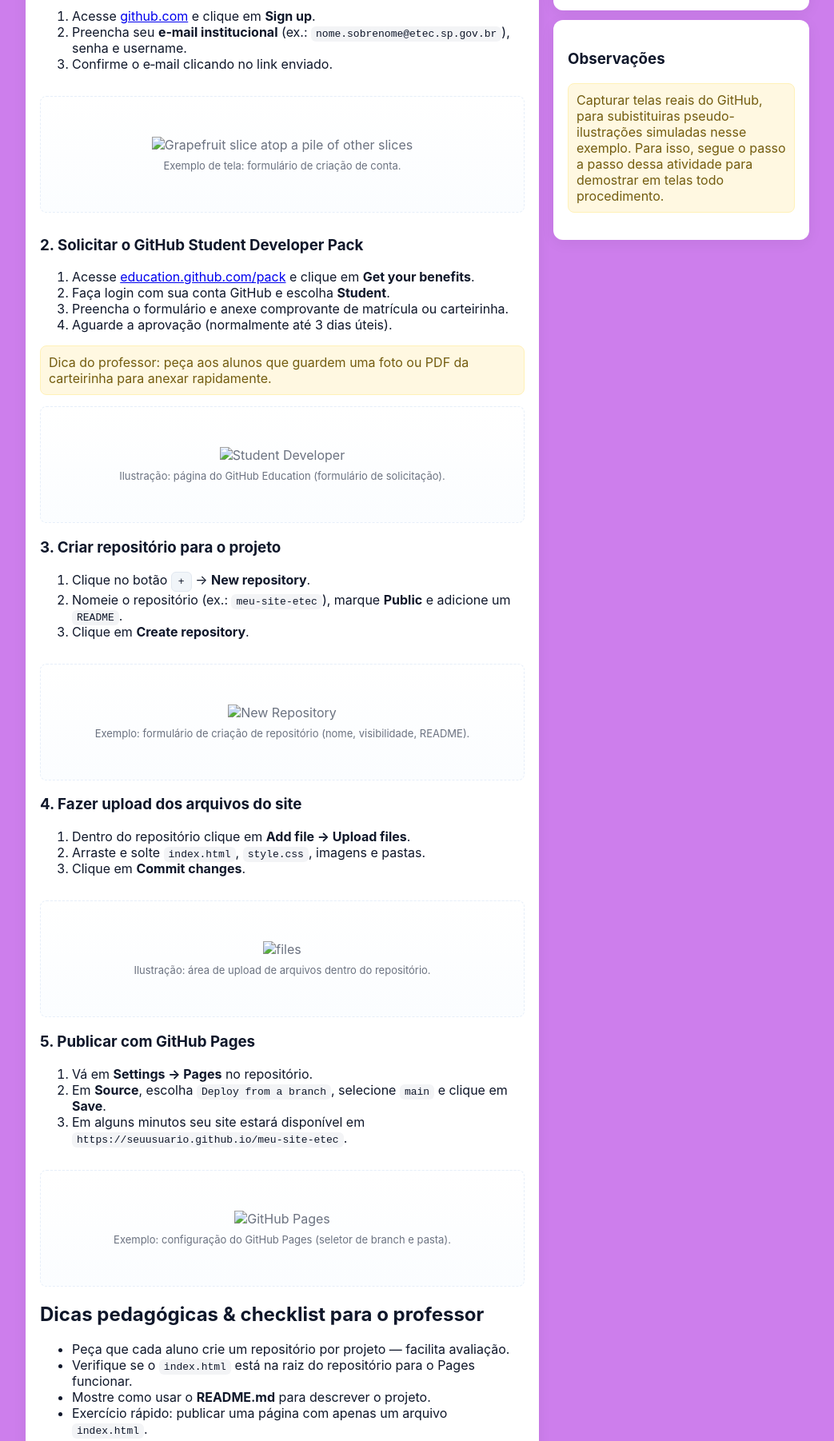
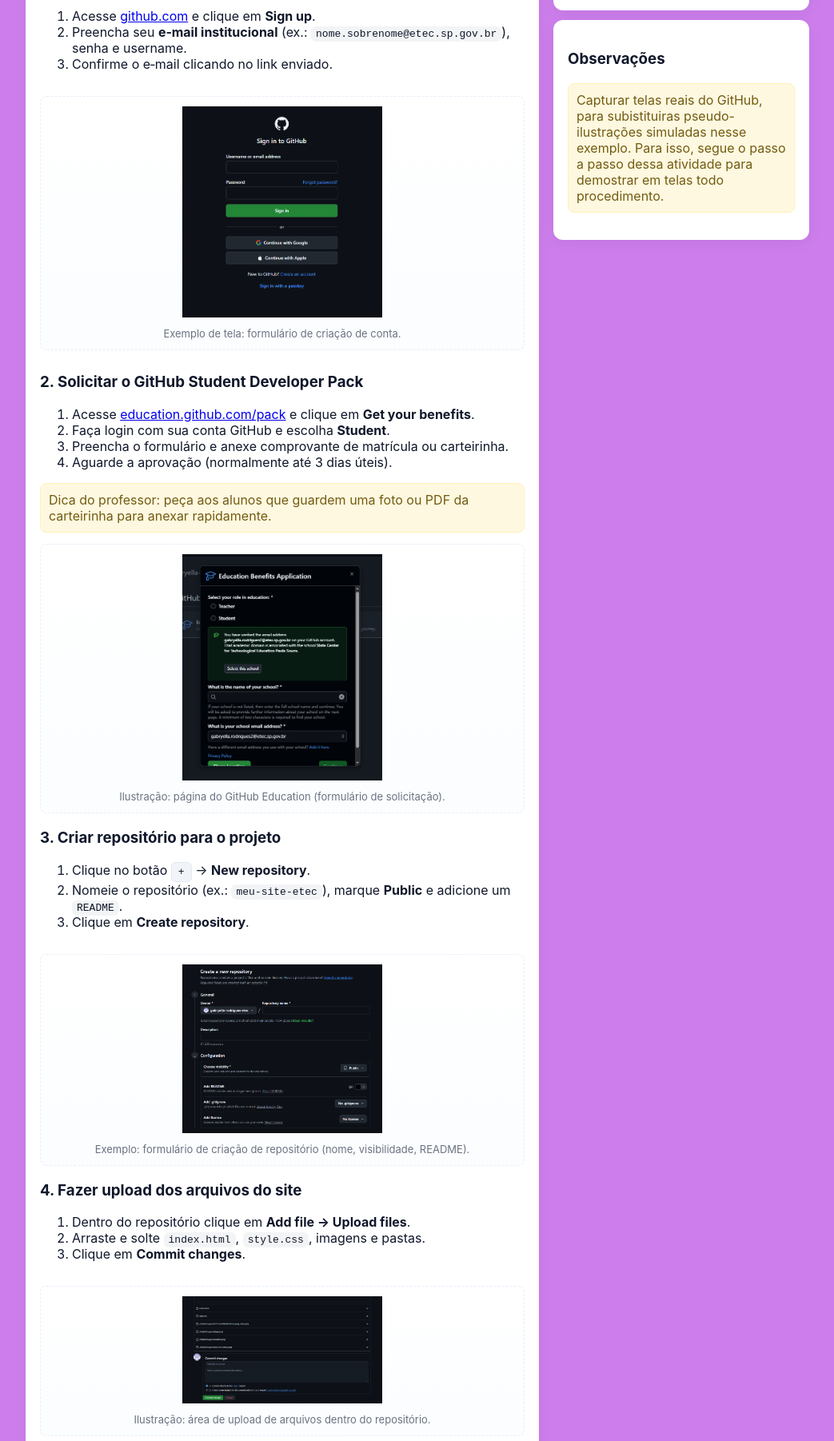
Before and after one commit to gabryella-rodrigues-etec/meu-site-etec, a plain HTML site: page index.html in a window 1280 px wide. Shown: the part 597-2399 px from the top of the page at 80% size, without its empty margins (118-1161 px from the left). Drawn offline with Linux system fonts and the light colour scheme.

Commit message:
Update index.html

```diff
--- a/index.html
+++ b/index.html
@@ -3,14 +3,14 @@
 <head>
     <meta charset="UTF-8">
     <meta name="viewport" content="width=device-width, initial-scale=1.0">
-    <link rel="stylesheet" href="/css/styles.css" />
+    <link rel="stylesheet" href="./css/styles.css">
     <title>Projeto GitHub</title>
 </head>
 <body>
 <div class="container">
 <header>
 <div class="logo">
-<img class="img-logo" src="assets/midia/imagens/CPS-EtecAlbertEinstein.png_resize.png" alt="Logo-etec">
+<img class="img-logo" src="/imagens/CPS-EtecAlbertEinstein.png_resize.png" alt="Logo-etec">
 </div>
 <div>
 <h1>Aula Prática — Conta de Estudante @etec.sp.gov.br(ETEC) no GitHub</h1>
@@ -59,7 +59,7 @@ up</strong>.</li>
  <!-- imagem para ilustrar o passo-a-passo -->
 
 
-<img class="fit-picture" src="assets/midia/imagens/login.png" alt="Grapefruit slice atop a pile of other slices" />
+<img class="fit-picture" src="/imagens/login.png" alt="Grapefruit slice atop a pile of other slices" />
 <div class="caption">Exemplo de tela: formulário de criação de conta.</div>
 </div>
 </div>
@@ -85,7 +85,7 @@ clique em <strong>Get your benefits</strong>.</li>
 <div style="text-align:center">
 
 
- <img class="fit-picture" src="assets/midia/imagens/student.png" alt="Student Developer">
+ <img class="fit-picture" src="/imagens/student.png" alt="Student Developer">
 <!-- imagem para ilustrar o passo-a-passo -->
 
 
@@ -109,7 +109,7 @@ clique em <strong>Get your benefits</strong>.</li>
 <div style="text-align:center">
 
 
- <img class="fit-picture" src="assets/midia/imagens/new repository.png"alt="New Repository">
+ <img class="fit-picture" src="/imagens/new repository.png"alt="New Repository">
 <!-- imagem para ilustrar o passo-a-passo -->
 
 
@@ -132,7 +132,7 @@ clique em <strong>Get your benefits</strong>.</li>
 <div style="text-align:center">
 
 
- <img class="fit-picture" src="assets/midia/imagens/files.png" alt="files">
+ <img class="fit-picture" src="/imagens/files.png" alt="files">
 <!-- imagem para ilustrar o passo-a-passo -->
 
 
@@ -155,7 +155,7 @@ clique em <strong>Get your benefits</strong>.</li>
 <div class="screenshot" aria-hidden="true">
 <div style="text-align:center">
 
-  <img class="fit-picture" src="assets/midia/imagens/pages.png" alt="GitHub Pages">
+  <img class="fit-picture" src="/imagens/pages.png" alt="GitHub Pages">
 <!-- imagem para ilustrar o passo-a-passo -->
 
 
```
